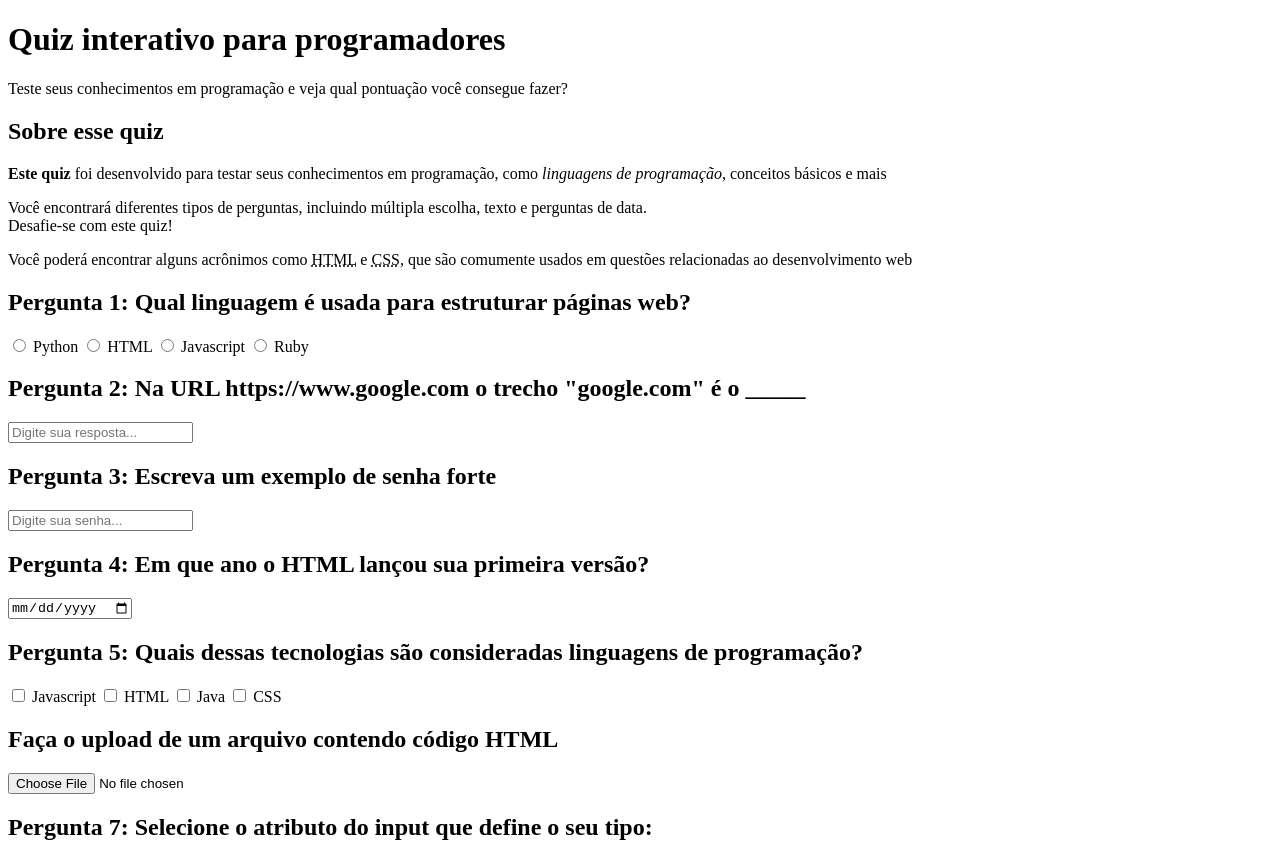
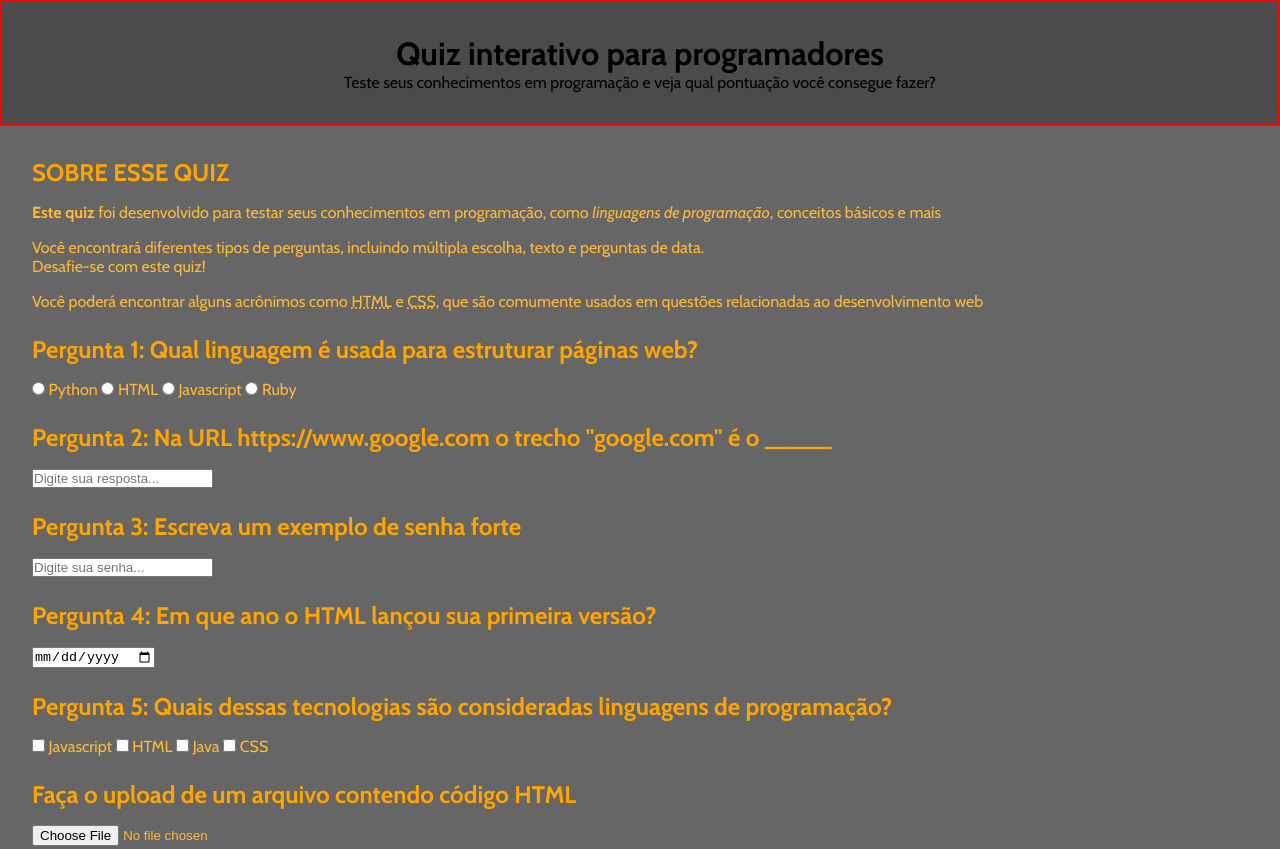
Before and after one commit to ThiagoM8/First-Quizz, a plain HTML site: page index.html in a window 1280 px wide. Shown: the top 849 px of the page. Drawn offline with nearby package versions, Linux system fonts and the light colour scheme.

Commit message:
ADD + INITIAL CSS

```diff
--- a/index.html
+++ b/index.html
@@ -4,6 +4,7 @@
     <head>
         <title>Quiz para programadores</title>
         <meta name="description" content="Um quiz interativo para testar seus conhecimentos">
+        <link rel="stylesheet" href="style.css">
     </head>
     <body>
         <header>
@@ -13,7 +14,7 @@
             <main>
                 <!--Introdução-->
                 <section>
-                    <h2>Sobre esse quiz</h2>
+                    <h2><strong>SOBRE ESSE QUIZ</strong></h2>
                     <p><strong>Este quiz</strong> foi desenvolvido para testar seus conhecimentos em programação, como <em>linguagens de programação</em>, conceitos básicos e mais</p>
                     <p>Você encontrará diferentes tipos de perguntas, incluindo múltipla escolha, texto e perguntas de data. <br>Desafie-se com este quiz!</p>
                     <p>Você poderá encontrar alguns acrônimos como <abbr title="HyperText Markup Language">HTML</abbr> e <abbr title="Cascading Style Sheets">CSS</abbr>, que são comumente usados em questões relacionadas ao desenvolvimento web</p>
--- /dev/null
+++ b/style.css
@@ -0,0 +1,47 @@
+/*IMPORTAR A FONTE*/
+ @import url('https://fonts.googleapis.com/css2?family=Cabin:ital,wght@0,400..700;1,400..700&family=Inter:ital,opsz,wght@0,14..32,500;1,14..32,500&display=swap');
+
+/* USAR * PARA ESTILIZAR O GERAL */
+* {
+    margin: 0;
+    padding: 0;
+    box-sizing: border-box;
+}
+
+/*INICIANDO PELO BODY*/
+body {
+background-color: #666666;
+color: #ffba37; /* SERVE PARA ESTILIZAR A FONTE*/
+font-family: "Cabin", sans-serif;
+font-weight: 300;
+}
+
+/*Header*/
+header {
+    border: 2px solid red;
+    color: black;
+    background-color: #4b4b4b;
+    margin: 0;
+    padding: 2rem;
+    text-align: center;
+}
+
+/*Main*/
+main {
+    padding: 2rem;
+    display: flex; /*POR PADRÃO ALINHA TODOS OS ELEMENTOS DE FORMA HORIZONTAL*/
+    flex-direction: column; /*RETORNA OS ELEMENTOS EM FORMA DE COLUNA*/
+    gap: 1.5rem; /*ESPAÇAMENTO ENTRE OS ELEMENTOS (SÓ DEPOIS DE UTILIZAR O DISPLAY FLEX*/
+}
+
+/*Section*/
+section {
+    display: flex;
+    flex-direction: column;
+    gap: 1rem;
+}
+
+/*h2*/
+h2 {
+    color: orange;
+}
```
